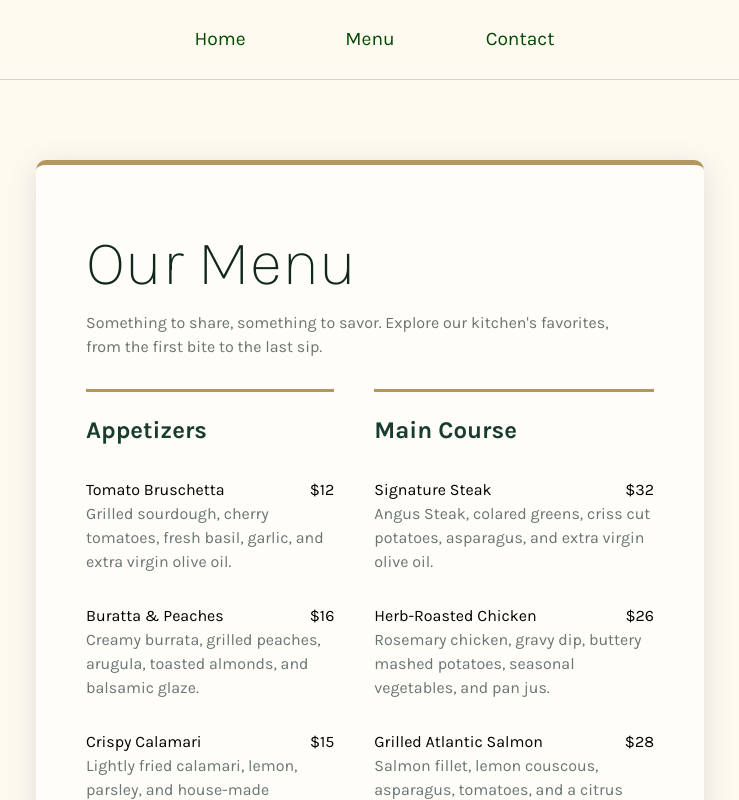
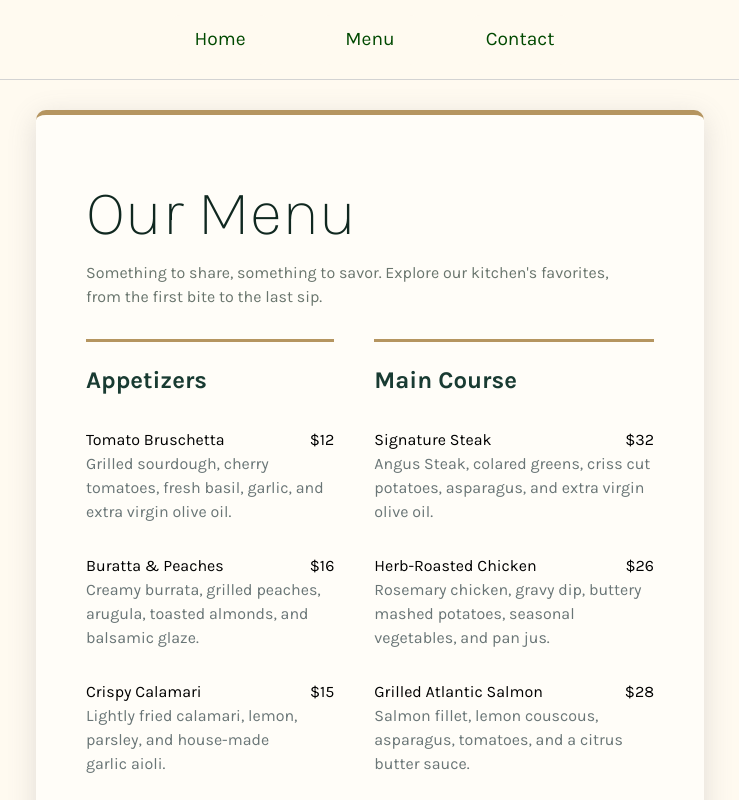
Before and after one commit to vinsoysauce/odin-restaurant-page, a website built with webpack: page src/template.html in a window 1280 px wide. Both pictures are taken after a click on the button "Menu". Shown: the top 800 px of the page, without its empty margins (270-1009 px from the left). Built offline with nearby package versions, Linux system fonts and the light colour scheme.

Commit message:
adjusted margin for menu

```diff
--- a/src/css/menu.css
+++ b/src/css/menu.css
@@ -7,7 +7,9 @@
   border-radius:10px;
   padding: 50px;
   gap: 30px;
-  margin: 50px;
+  margin-left: 50px;
+  margin-right: 50px;
+  margin-bottom: 50px;
   box-shadow: rgba(100, 100, 111, 0.2) 0px 7px 29px 0px;
 }
 
```
